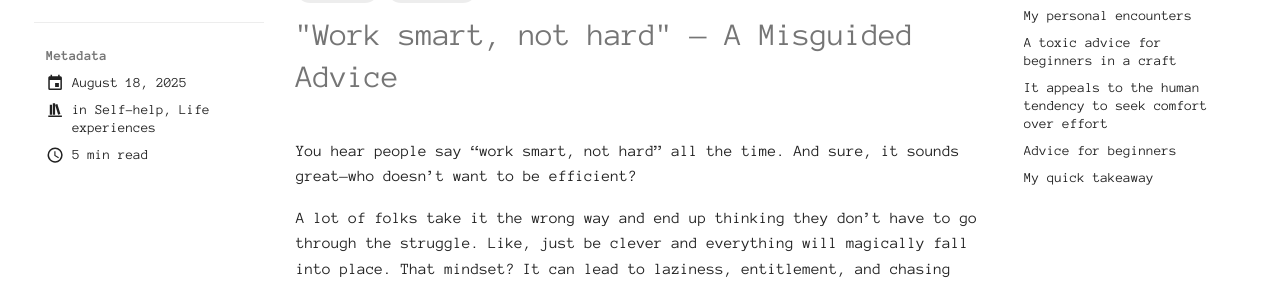
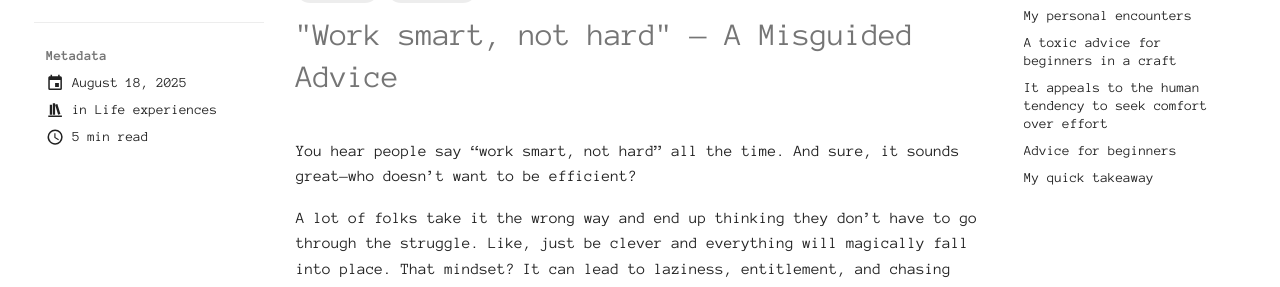
Before and after one commit to alohamujeeb/alohamujeeb.github.io, an MkDocs documentation site: the page built from docs/blog/posts/2025-08-18-work-smart-advice.md, in a window 1280 px wide. Shown: the part 170-457 px from the top of the page. Built offline with MkDocs 1.6.1 and Material for MkDocs 9.7.7, drawn with Linux system fonts in a browser that asks for light colours.

Commit message:
a blog added

```diff
--- a/docs/blog/posts/2025-08-18-work-smart-advice.md
+++ b/docs/blog/posts/2025-08-18-work-smart-advice.md
@@ -8,7 +8,6 @@ author:
 readtime: 5
 
 categories:
-  - Self-help
   - Life experiences
 tags:
   - work hard
--- a/mkdocs.yml
+++ b/mkdocs.yml
@@ -91,7 +91,6 @@ plugins:
         - Linux
         - Documentation
         - Programming
-        - Self-help
         - Life experiences
   - search
   - meta
```
